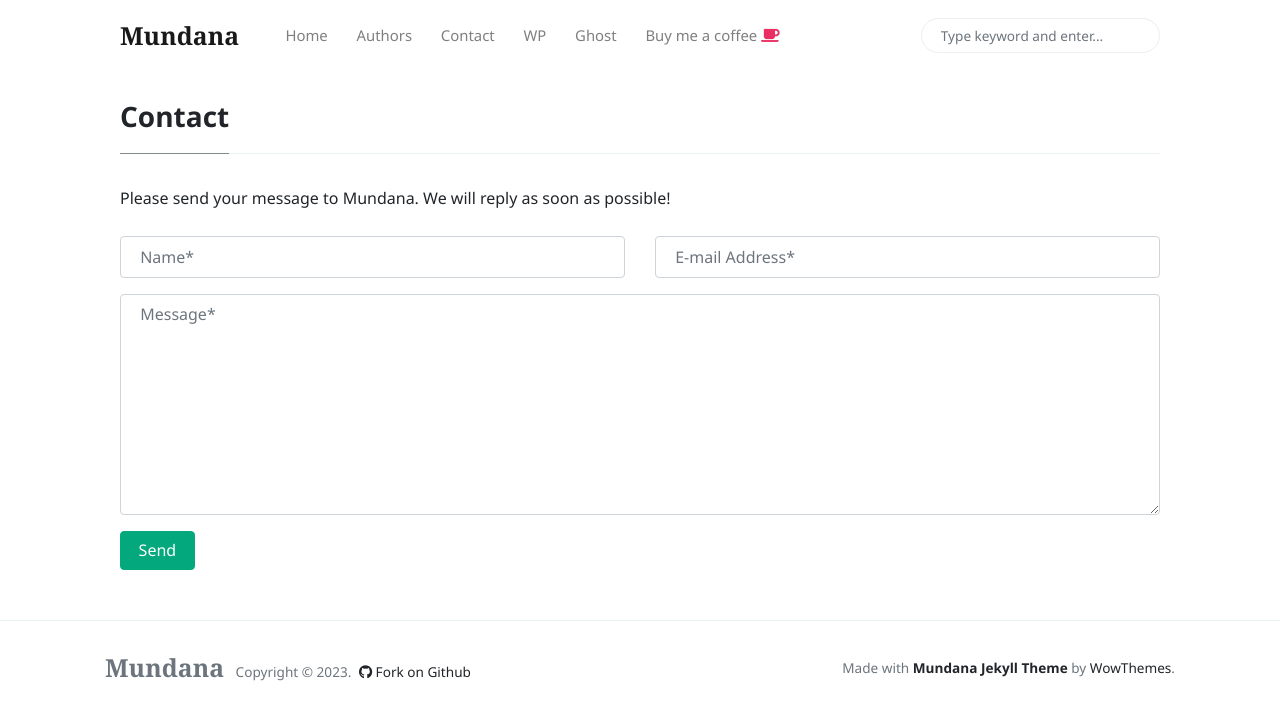
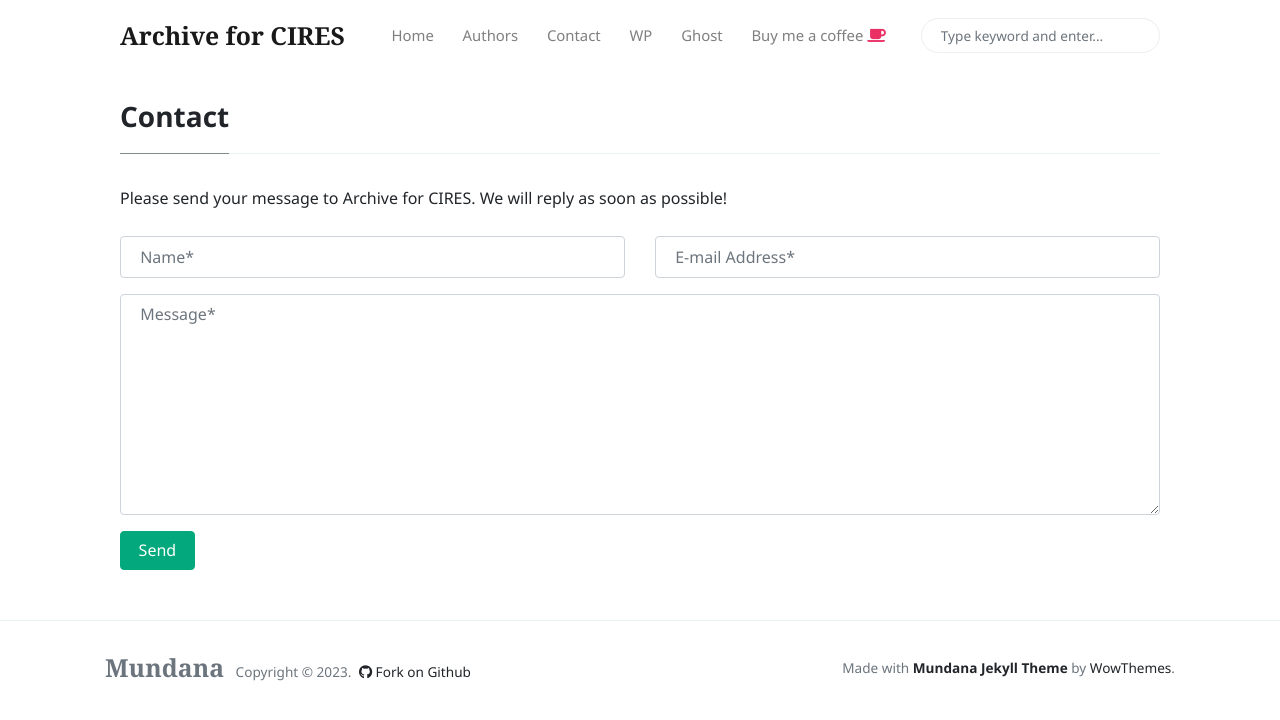
Before and after one commit to CIRES-Archive/CIRES-Archive.github.io, a Jekyll site: the page built from _pages/contact.md, in a window 1280 px wide. Shown: the top 720 px of the page. Built offline with Jekyll 4.4.1, drawn with Linux system fonts in a browser that asks for light colours; nearby versions of some CDN libraries.

Commit message:
initialization

```diff
--- a/_config.yml
+++ b/_config.yml
@@ -1,11 +1,11 @@
 # Site
-name: 'Mundana'
-description: 'Mundana is a free Jekyll theme for awesome people like you, Medium like.'
+name: 'Archive for CIRES'
+description: 'This is the site to archive the content generated in seminars in CIRES.'
 logo: 'assets/images/logo.png'
 favicon: 'assets/images/favicon.ico'
-baseurl: '/mundana-theme-jekyll'
+baseurl: ''
 disqus: 'demowebsite'
-email: 'wowthemesnet@gmail.com'
+email: 'cires.reading@gmail.com'
 mailchimp-list: 'https://wowthemes.us11.list-manage.com/subscribe/post?u=8aeb20a530e124561927d3bd8&amp;id=8c3d2d214b'
 
 include: ["_pages"]
```
